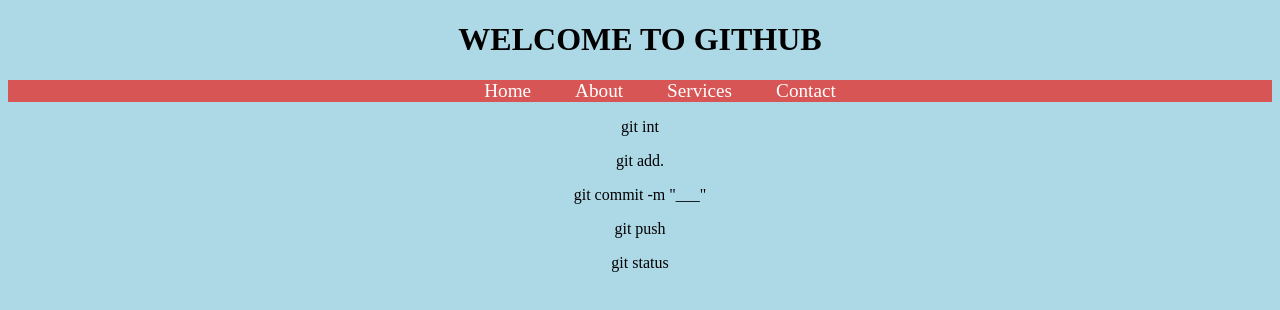
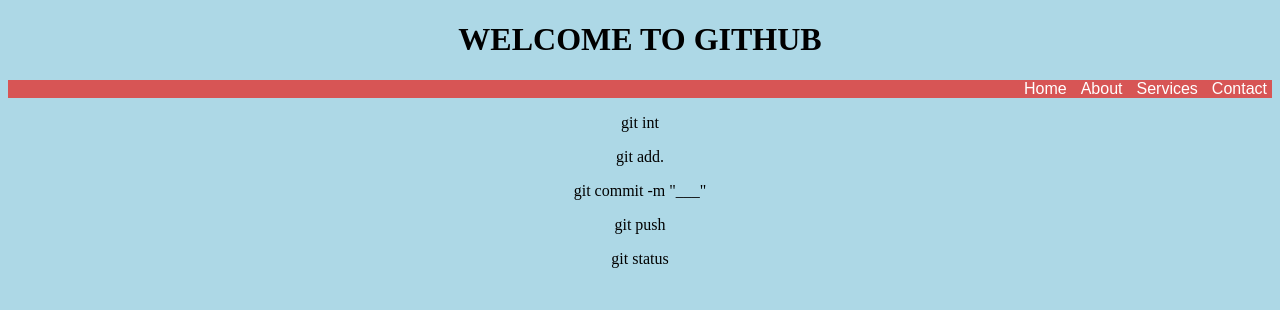
Before and after one commit to nikhilrawat2005/fsd_22, a plain HTML site: page FSD_22_TEMP/navbar.html in a window 1280 px wide. Drawn offline with Linux system fonts and the light colour scheme.

Commit message:
adding all pages

```diff
--- a/FSD_22_TEMP/style.css
+++ b/FSD_22_TEMP/style.css
@@ -4,6 +4,7 @@
 }
 ul{
     background-color: #d75555;
+    text-align: end;
 }
 li{
     display: inline;
@@ -11,6 +12,6 @@
 a{
     text-decoration: none;
     color: white;
-    padding: 20px;
-    font-size: larger;
+    padding: 5px;
+    font-family: Arial, Helvetica, sans-serif;
 }
```
Also changed, not shown: index.html (+5 -0 lines), FSD_22_TEMP/navbar.html (renamed from FSD_22_TEMP/index.html).
